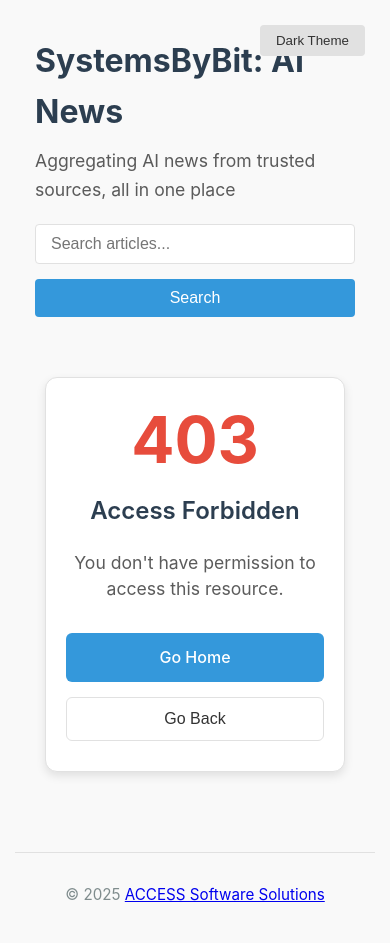
After one commit to aingelc12ell/AINewsCrawlerPHP, a PHP site: template templates/error/403.twig in a window 390 px wide. The commit adds this page. Run offline with PHP 8.4, Linux system fonts and the light colour scheme; the template is opened without the code that fills it, so the values that code supplies are empty; some libraries are stand-ins or nearby versions.

Commit message:
v1.11 - Add HTTP Error endpoints; error templates; move router endpoints to controller; Minimal DI for controller

```diff
--- a/public/css/style.css
+++ b/public/css/style.css
@@ -339,8 +339,8 @@ h1 a{
     background-color: var(--card-bg);
     border: 1px solid var(--card-border);
     border-radius: 8px;
-    padding: 20px;
-    margin-bottom: 15px;
+    padding: 2px 20px;
+    margin-bottom: 5px;
     transition: all 0.2s ease;
     box-shadow: 0 2px 5px rgba(0,0,0,0.08);
 }
@@ -358,9 +358,9 @@ h1 a{
 .list-item-title {
     font-size: 1.1rem;
     font-weight: 600;
-    margin: 0 0 8px 0;
-    color: var(--link-color);
+    color: var(--text-color);
     transition: color 0.3s ease;
+    text-decoration: none;
 }
 
 .list-item-title:hover {
@@ -372,7 +372,6 @@ h1 a{
     display: flex;
     justify-content: space-between;
     align-items: center;
-    margin: 8px 0 12px 0;
     font-size: 0.85rem;
     color: var(--text-color);
     opacity: 0.8;
@@ -381,6 +380,12 @@ h1 a{
 .list-item-source {
     color: var(--source-color);
     font-weight: 500;
+    display:inline-block;
+}
+.list-item-date {
+    color: var(--source-color);
+    font-size: 80%;
+    display:inline-block;
 }
 
 .list-item-summary {
@@ -812,3 +817,108 @@ footer {
         margin-top: 5px;
     }
 }
+
+/* Error Page Styles */
+.error-page {
+    display: flex;
+    justify-content: center;
+    align-items: center;
+    min-height: 50vh;
+    padding: 40px 20px;
+}
+
+.error-container {
+    text-align: center;
+    max-width: 600px;
+    background-color: var(--card-bg);
+    border: 1px solid var(--card-border);
+    border-radius: 12px;
+    padding: 40px 30px;
+    box-shadow: 0 4px 10px rgba(0,0,0,0.1);
+    transition: all 0.3s ease;
+}
+
+.error-code {
+    font-size: 6rem;
+    font-weight: bold;
+    color: var(--source-color);
+    margin: 0 0 20px 0;
+    line-height: 1;
+}
+
+.error-title {
+    font-size: 2rem;
+    color: var(--header-text);
+    margin: 0 0 20px 0;
+    font-weight: 600;
+}
+
+.error-message {
+    font-size: 1.1rem;
+    color: var(--text-color);
+    margin: 0 0 30px 0;
+    opacity: 0.8;
+    line-height: 1.5;
+}
+
+.error-actions {
+    display: flex;
+    gap: 15px;
+    justify-content: center;
+    flex-wrap: wrap;
+}
+
+.error-actions .btn {
+    padding: 12px 24px;
+    border-radius: 6px;
+    text-decoration: none;
+    font-weight: 500;
+    font-size: 1rem;
+    cursor: pointer;
+    border: none;
+    transition: all 0.2s ease;
+    min-width: 120px;
+}
+
+.error-actions .btn-primary {
+    background-color: var(--link-color);
+    color: white;
+}
+
+.error-actions .btn-primary:hover {
+    background-color: var(--link-hover);
+}
+
+.error-actions .btn-secondary {
+    background-color: var(--card-bg);
+    color: var(--text-color);
+    border: 1px solid var(--card-border);
+}
+
+.error-actions .btn-secondary:hover {
+    background-color: var(--card-border);
+}
+
+/* Responsive error pages */
+@media (max-width: 768px) {
+    .error-container {
+        padding: 30px 20px;
+        margin: 0 10px;
+    }
+
+    .error-code {
+        font-size: 4rem;
+    }
+
+    .error-title {
+        font-size: 1.5rem;
+    }
+
+    .error-actions {
+        flex-direction: column;
+    }
+
+    .error-actions .btn {
+        width: 100%;
+    }
+}
--- /dev/null
+++ b/templates/error/403.twig
@@ -0,0 +1,19 @@
+{% extends "base.twig" %}
+
+{% block title %}Access Forbidden - SystemsByBit - AI News{% endblock %}
+
+{% block content %}
+<div class="error-page">
+    <div class="error-container">
+        <h1 class="error-code">403</h1>
+        <h2 class="error-title">Access Forbidden</h2>
+        <p class="error-message">
+            {{ message ?? "You don't have permission to access this resource." }}
+        </p>
+        <div class="error-actions">
+            <a href="{{ baseUrl ?? '/' }}" class="btn btn-primary">Go Home</a>
+            <button onclick="history.back()" class="btn btn-secondary">Go Back</button>
+        </div>
+    </div>
+</div>
+{% endblock %}
```
Also changed, not shown: app/Controllers/EndpointController.php (added, +164 -0 lines), app/config/settings.php (+9 -0 lines), app/config/sources.php (+14 -1 lines), public/index.php (+47 -105 lines), templates/error/404.twig (added, +19 -0 lines), templates/error/500.twig (added, +19 -0 lines), templates/index.twig (+7 -6 lines), 1 other file.
